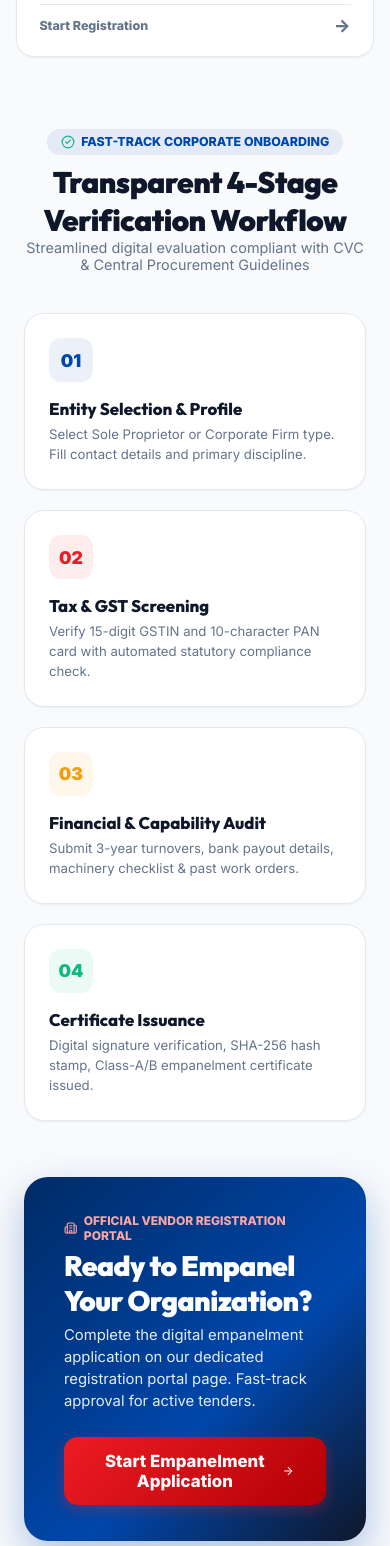
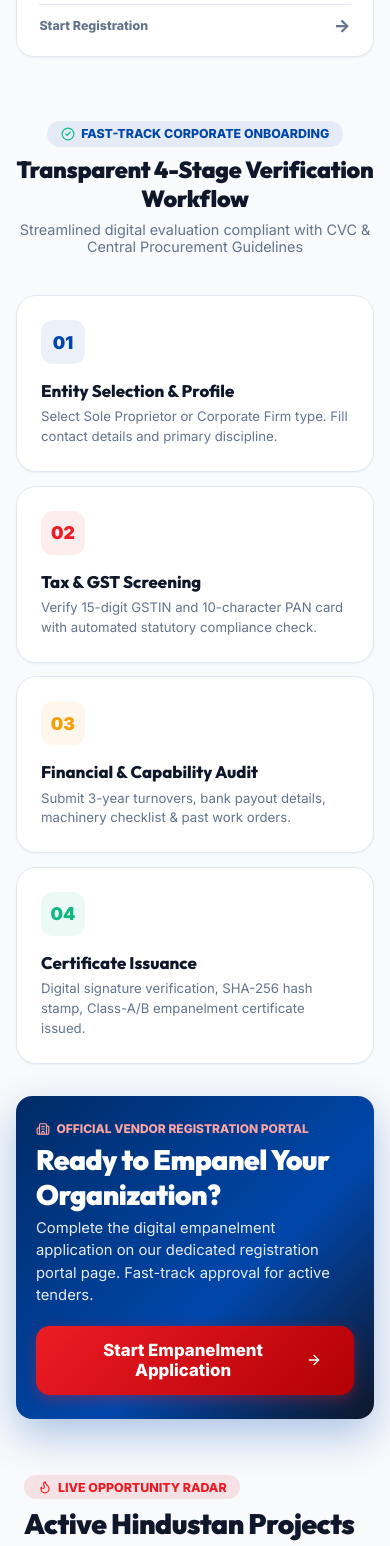
Before and after one commit to hindustan-groups/Empanelment-Portal, a React (Vite) app: page / in a window 390 px wide. Shown: the part 2220-3766 px from the top of the page. Built offline with nearby package versions, Linux system fonts and the light colour scheme; no server answers.

Commit message:
fix(mobile): Home.jsx workflow-grid, CTA banner, stats fully responsive on 768/480px

```diff
--- a/src/index.css
+++ b/src/index.css
@@ -416,6 +416,40 @@ body {
   text-align: left;
 }
 
+/* ─── Home Page Layout ─── */
+.home-section-wrapper {
+  max-width: 1200px;
+  margin: 2.5rem auto 3.5rem auto;
+  padding: 0 1.5rem;
+}
+
+.home-section-title {
+  font-size: 1.85rem;
+  font-weight: 900;
+  letter-spacing: -0.5px;
+  color: var(--text-primary);
+  margin-bottom: 0.5rem;
+}
+
+.workflow-grid {
+  display: grid;
+  grid-template-columns: repeat(auto-fit, minmax(240px, 1fr));
+  gap: 1.25rem;
+}
+
+.home-cta-banner {
+  padding: 2.25rem 2.5rem;
+  border-radius: 24px;
+  background: linear-gradient(135deg, #002B66 0%, #0047AB 60%, #0F172A 100%);
+  color: white;
+  display: flex;
+  align-items: center;
+  justify-content: space-between;
+  flex-wrap: wrap;
+  gap: 1.5rem;
+  box-shadow: 0 16px 40px rgba(0, 71, 171, 0.3);
+}
+
 .category-card {
   background-color: var(--bg-card);
   border-radius: 20px;
@@ -946,6 +980,36 @@ body {
     font-size: 1.45rem !important;
     letter-spacing: -0.3px !important;
   }
+
+  .home-section-title {
+    font-size: 1.45rem !important;
+    letter-spacing: -0.3px !important;
+  }
+
+  .home-section-wrapper {
+    padding: 0 1rem !important;
+    margin: 2rem auto 2rem auto !important;
+  }
+
+  .workflow-grid {
+    grid-template-columns: 1fr !important;
+    gap: 0.85rem !important;
+  }
+
+  .home-cta-banner {
+    padding: 1.5rem 1.25rem !important;
+    border-radius: 16px !important;
+    flex-direction: column !important;
+    align-items: flex-start !important;
+    gap: 1.25rem !important;
+  }
+
+  .home-cta-banner button,
+  .home-cta-banner .btn-accent {
+    width: 100% !important;
+    justify-content: center !important;
+  }
+
 
   .form-grid-2, .form-grid-3, .form-grid-4 {
     grid-template-columns: 1fr !important;
--- a/src/pages/Home.jsx
+++ b/src/pages/Home.jsx
@@ -24,13 +24,13 @@ export default function Home({ selectedCategory, setSelectedCategory }) {
 
 
       {/* 4-Step Empanelment Journey Workflow */}
-      <div style={{ maxWidth: 1200, margin: '2.5rem auto 3.5rem auto', padding: '0 1.5rem' }}>
+      <div className="home-section-wrapper">
         <div style={{ textAlign: 'center', marginBottom: '2.5rem' }}>
           <div style={{ display: 'inline-flex', alignItems: 'center', gap: '0.4rem', padding: '0.35rem 0.85rem', borderRadius: 9999, backgroundColor: 'rgba(0, 71, 171, 0.08)', color: '#0047AB', fontSize: '0.775rem', fontWeight: 800, textTransform: 'uppercase', marginBottom: '0.5rem' }}>
             <CheckCircle2 style={{ width: 14, height: 14, color: '#10B981' }} />
             <span>Fast-Track Corporate Onboarding</span>
           </div>
-          <h3 style={{ fontSize: '1.85rem', fontWeight: 900, letterSpacing: '-0.5px' }}>
+          <h3 className="home-section-title">
             Transparent 4-Stage Verification Workflow
           </h3>
           <p style={{ fontSize: '0.9rem', color: 'var(--text-muted)' }}>
@@ -38,7 +38,7 @@ export default function Home({ selectedCategory, setSelectedCategory }) {
           </p>
         </div>
 
-        <div style={{ display: 'grid', gridTemplateColumns: 'repeat(auto-fit, minmax(240px, 1fr))', gap: '1.25rem' }}>
+        <div className="workflow-grid">
           {[
             { num: '01', title: 'Entity Selection & Profile', desc: 'Select Sole Proprietor or Corporate Firm type. Fill contact details and primary discipline.', color: '#0047AB', bg: 'rgba(0, 71, 171, 0.08)' },
             { num: '02', title: 'Tax & GST Screening', desc: 'Verify 15-digit GSTIN and 10-character PAN card with automated statutory compliance check.', color: '#ED1C24', bg: 'rgba(237, 28, 36, 0.08)' },
@@ -57,8 +57,8 @@ export default function Home({ selectedCategory, setSelectedCategory }) {
       </div>
 
       {/* Quick Action Banner for Dedicated Form Page */}
-      <div style={{ maxWidth: 1200, margin: '0 auto 3.5rem auto', padding: '0 1.5rem' }}>
-        <div style={{ padding: '2.25rem 2.5rem', borderRadius: 24, background: 'linear-gradient(135deg, #002B66 0%, #0047AB 60%, #0F172A 100%)', color: 'white', display: 'flex', alignItems: 'center', justifyContent: 'space-between', flexWrap: 'wrap', gap: '1.5rem', boxShadow: '0 16px 40px rgba(0, 71, 171, 0.3)' }}>
+      <div className="home-section-wrapper">
+        <div className="home-cta-banner">
           <div>
             <div style={{ display: 'inline-flex', alignItems: 'center', gap: '0.4rem', fontSize: '0.75rem', fontWeight: 800, color: '#FCA5A5', textTransform: 'uppercase', marginBottom: '0.35rem' }}>
               <Building2 style={{ width: 14, height: 14 }} />
```
